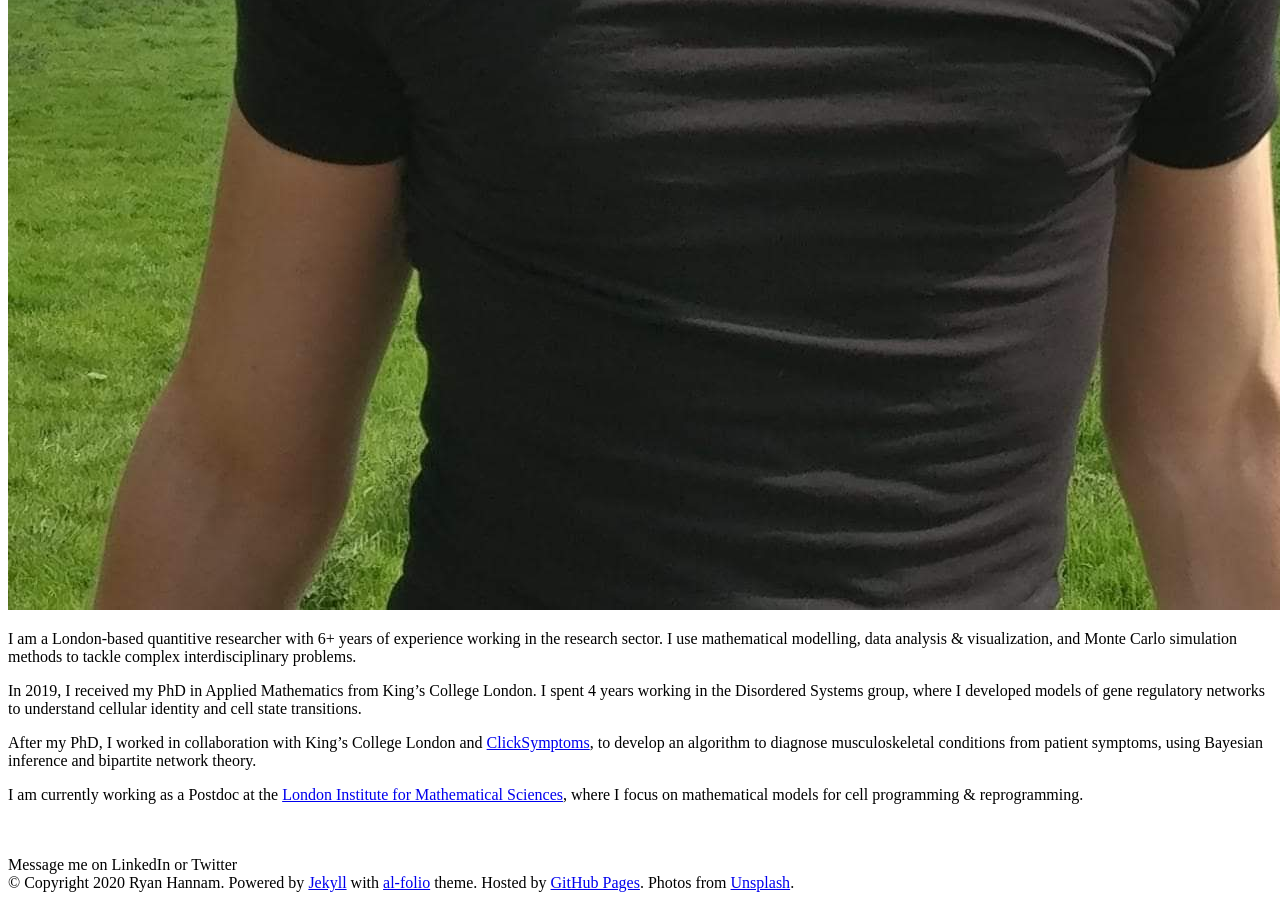
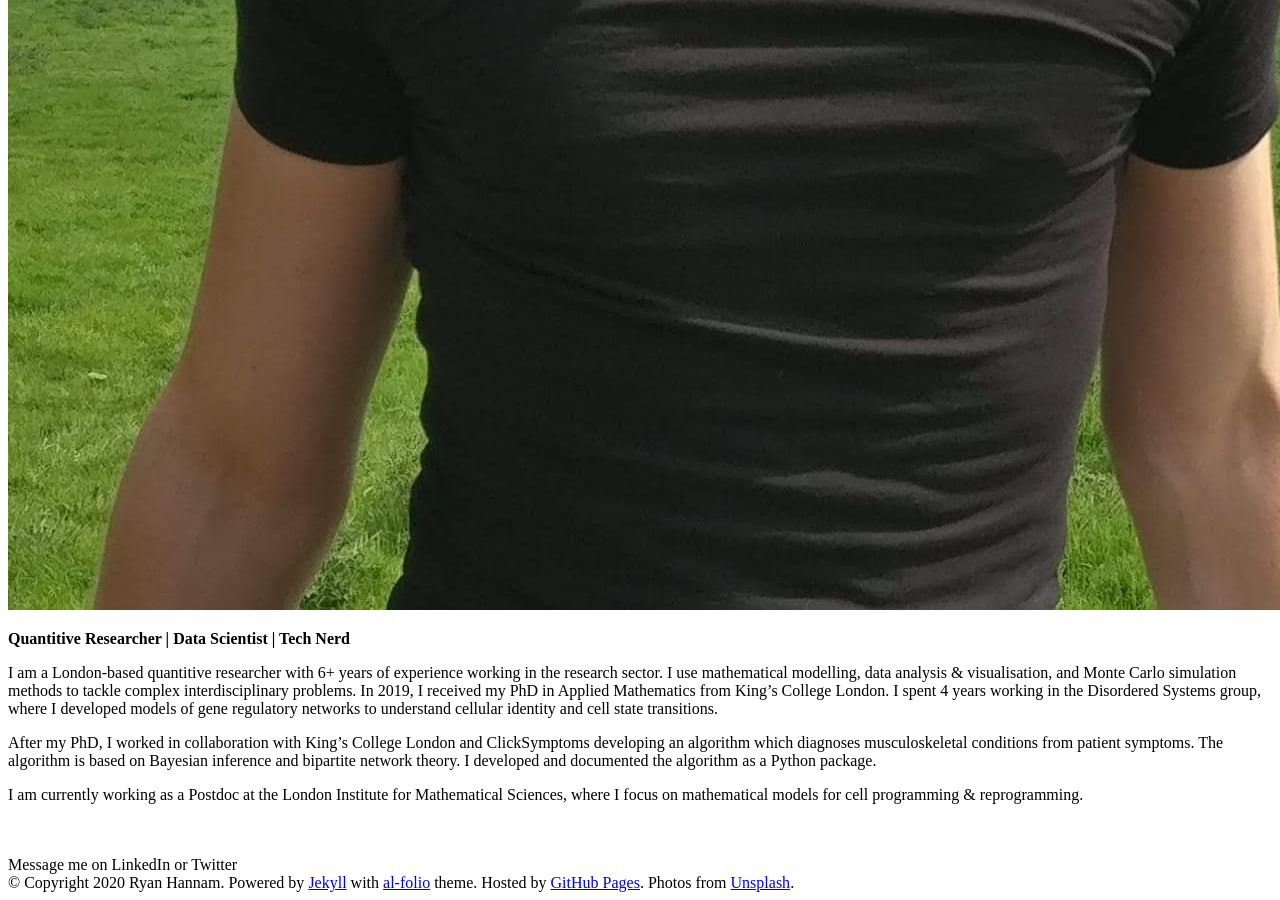
Before and after one commit to ryanhannam/ryanhannam.github.io, a Jekyll site: the page built from _pages/about.md, in a window 1280 px wide and 900 px high, scrolled down 1313 px. Built offline with Jekyll 4.4.1, drawn with Linux system fonts in a browser that asks for light colours; nearby versions of some CDN libraries; a style sheet for code colours, icons or effects is not loaded.

Commit message:
Add descript to top of About

```diff
--- a/_pages/about.md
+++ b/_pages/about.md
@@ -20,14 +20,16 @@ Put your address / P.O. box / other info right below your picture. You can also
 
 Link to your social media connections, too. This theme is set up to use [Font Awesome icons](http://fortawesome.github.io/Font-Awesome/){:target="\_blank"} and [Academicons](https://jpswalsh.github.io/academicons/){:target="\_blank"}, like the ones below. Add your Facebook, Twitter, LinkedIn, Google Scholar, or just disable all of them.
 --->
+<strong> Quantitive Researcher | Data Scientist | Tech Nerd </strong>
 
-I am a London-based quantitive researcher with 6+ years of experience working in the research sector. I use mathematical modelling, data analysis & visualization, and Monte Carlo simulation methods to tackle complex interdisciplinary problems.
 
+
+I am a London-based quantitive researcher with 6+ years of experience working in the research sector. I use mathematical modelling, data analysis & visualisation, and Monte Carlo simulation methods to tackle complex interdisciplinary problems.
 In 2019, I received my PhD in Applied Mathematics from King’s College London. I spent 4 years working in the Disordered Systems group, where I developed models of gene regulatory networks to understand cellular identity and cell state transitions.
 
-After my PhD, I worked in collaboration with King's College London and [ClickSymptoms](https://clicksymptoms.co.uk/), to develop an algorithm to diagnose musculoskeletal conditions from patient symptoms, using Bayesian inference and bipartite network theory.
+After my PhD, I worked in collaboration with King’s College London and ClickSymptoms developing an algorithm which diagnoses musculoskeletal conditions from patient symptoms. The algorithm is based on Bayesian inference and bipartite network theory. I developed and documented the algorithm as a Python package.
 
-I am currently working as a Postdoc at the [London Institute for Mathematical Sciences](https://lims.ac.uk/), where I focus on mathematical models for cell programming & reprogramming.
+I am currently working as a Postdoc at the London Institute for Mathematical Sciences, where I focus on mathematical models for cell programming & reprogramming.
 <br>
 <br>
 <br>
--- a/_sass/_base.scss
+++ b/_sass/_base.scss
@@ -78,7 +78,7 @@ a, table.table a {
 
 .navbar {
   box-shadow: none;
-  border-bottom: 1px solid $grey-color-light;
+  border-bottom: 0px solid $grey-color-light;
   opacity: 0.95;
 }
 .navbar.navbar-light {
```
Also changed, not shown: 2 other files.
